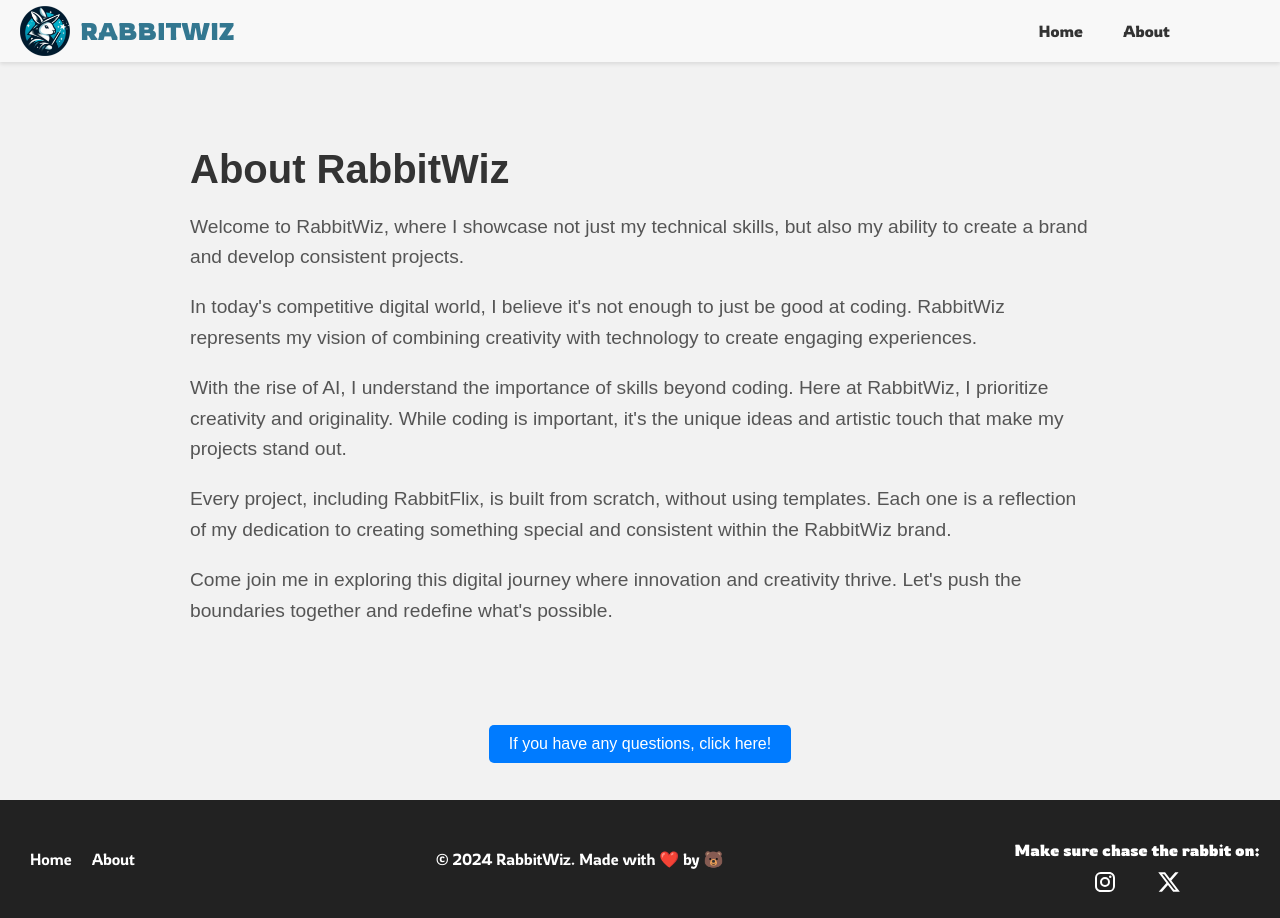
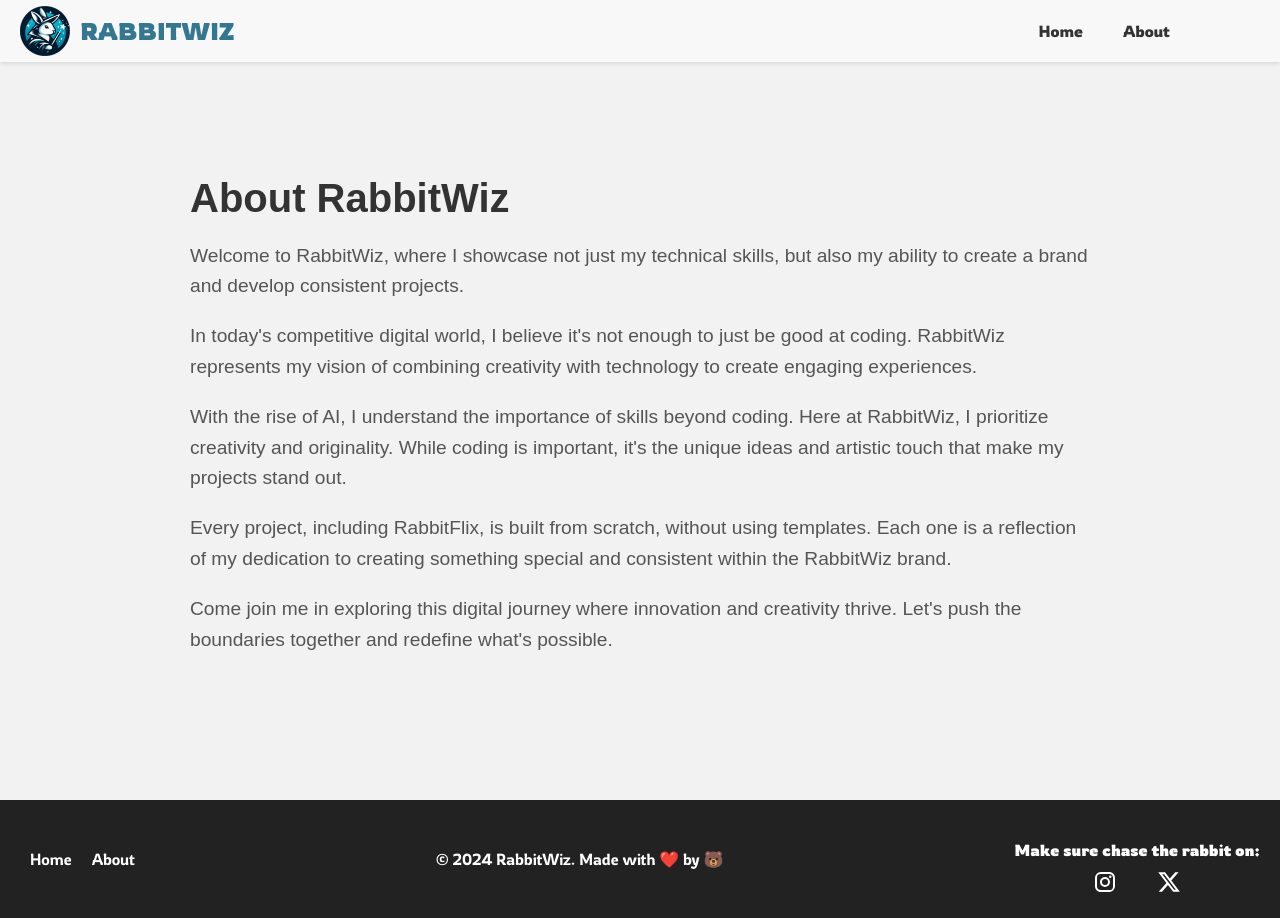
Before and after one commit to uluutku/RabbitWiz, a React (Vite) app in the folder rabbitwiz/: page /about in a window 1280 px wide. Built offline with nearby package versions, Linux system fonts and the light colour scheme.

Commit message:
Refactor FAQSection component and remove unused code

```diff
--- a/rabbitwiz/src/Components/FAQSection.css
+++ /dev/null
@@ -1,47 +0,0 @@
-/* FAQSection.css */
-
-.faq-section {
-  margin-top: 20px;
-}
-
-.faq-toggle-button {
-  background-color: #007bff;
-  color: white;
-  border: none;
-  padding: 10px 20px;
-  font-size: 16px;
-  cursor: pointer;
-  border-radius: 5px;
-}
-
-.faq-toggle-button:hover {
-  background-color: #0056b3;
-}
-
-.faq-content {
-  margin-top: 20px;
-}
-
-.faq-item {
-  margin-bottom: 10px;
-}
-
-.faq-question {
-  background-color: #f0f0f0;
-  color: #333;
-  border: none;
-  padding: 10px 20px;
-  font-size: 16px;
-  cursor: pointer;
-  width: 100%;
-  text-align: left;
-  border-radius: 5px;
-}
-
-.faq-answer {
-  background-color: #fafafa;
-  border-left: 3px solid #007bff;
-  padding: 10px 20px;
-  margin-top: 5px;
-  border-radius: 0 5px 5px 0;
-}
--- a/rabbitwiz/src/Components/FAQSection.jsx
+++ /dev/null
@@ -1,51 +0,0 @@
-import React, { useState } from "react";
-import "./FAQSection.css";
-
-function FAQSection() {
-  // State to toggle the FAQ visibility
-  const [isFAQVisible, setIsFAQVisible] = useState(false);
-
-  return (
-    <div className="faq-section">
-      <button
-        className="faq-toggle-button"
-        onClick={() => setIsFAQVisible(!isFAQVisible)}
-      >
-        {isFAQVisible ? "Hide FAQ" : "If you have any questions, click here!"}
-      </button>
-      {isFAQVisible && (
-        <div className="faq-content">
-          <h2>FAQ</h2>
-          <div className="faq-item">
-            <button className="faq-question">What is RabbitWiz?</button>
-            <div className="faq-answer">
-              RabbitWiz is a digital portfolio showcasing my technical skills,
-              creativity, and branding expertise.
-            </div>
-          </div>
-          <div className="faq-item">
-            <button className="faq-question">
-              Why is creativity important?
-            </button>
-            <div className="faq-answer">
-              In a rapidly evolving technological landscape, creativity is
-              essential for crafting unique and engaging experiences.
-            </div>
-          </div>
-          <div className="faq-item">
-            <button className="faq-question">
-              Do you use templates for projects?
-            </button>
-            <div className="faq-answer">
-              No, all projects, including RabbitFlix, are built from scratch
-              without relying on templates.
-            </div>
-          </div>
-          {/* Add more FAQ items as needed */}
-        </div>
-      )}
-    </div>
-  );
-}
-
-export default FAQSection;
--- a/rabbitwiz/src/Pages/AboutPage.jsx
+++ b/rabbitwiz/src/Pages/AboutPage.jsx
@@ -35,7 +35,6 @@ function AboutPage() {
           what's possible.
         </p>
       </div>
-      <FAQSection />
     </div>
   );
 }
```
